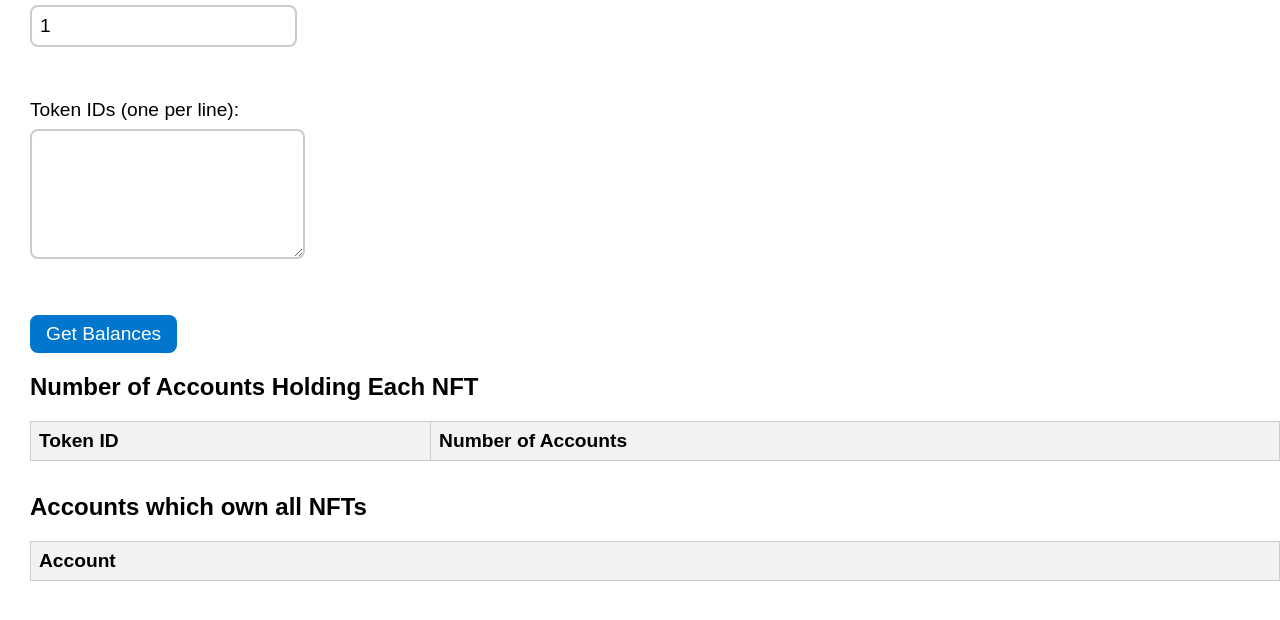
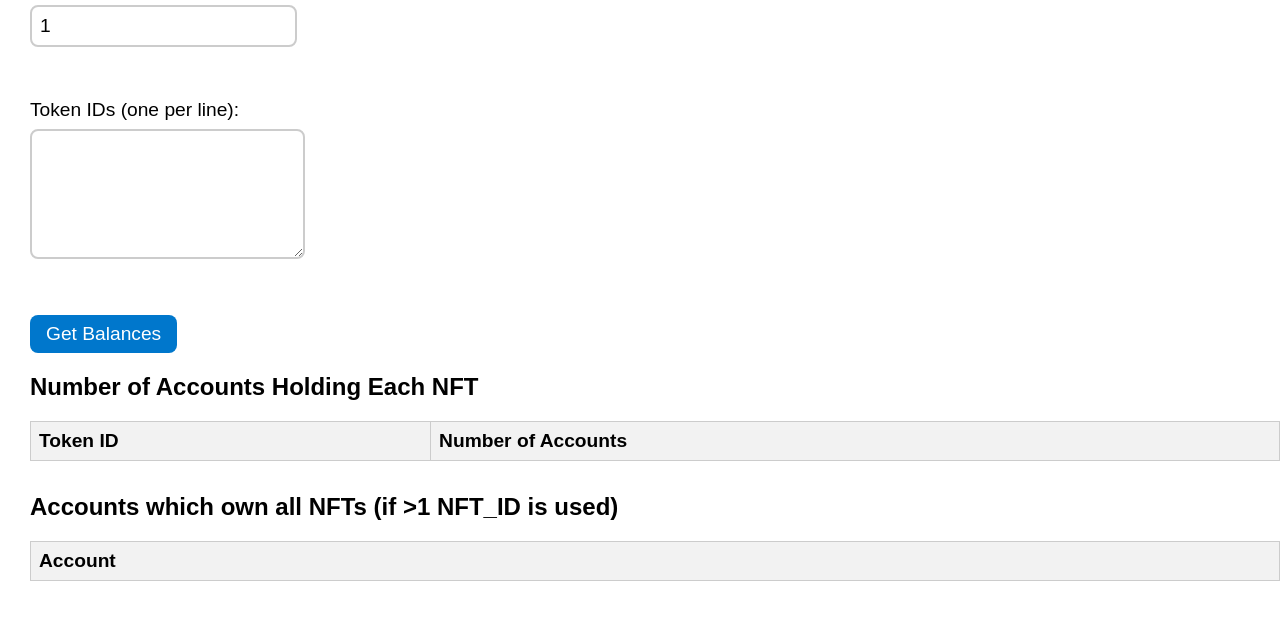
Before and after one commit to Ashe-Oro/Hedera_NFT_Analytics, a plain HTML site: page index.html in a window 1280 px wide. Shown: the part 110-730 px from the top of the page. Drawn offline with nearby package versions, Linux system fonts and the light colour scheme.

Commit message:
Update index.html

```diff
--- a/index.html
+++ b/index.html
@@ -51,7 +51,7 @@
       </tbody>
     </table>
   </div>
-  <h2>Accounts which own all NFTs</h2>
+  <h2>Accounts which own all NFTs (if >1 NFT_ID is used)</h2>
   <table id="holders-table">
     <thead>
       <tr>
```
